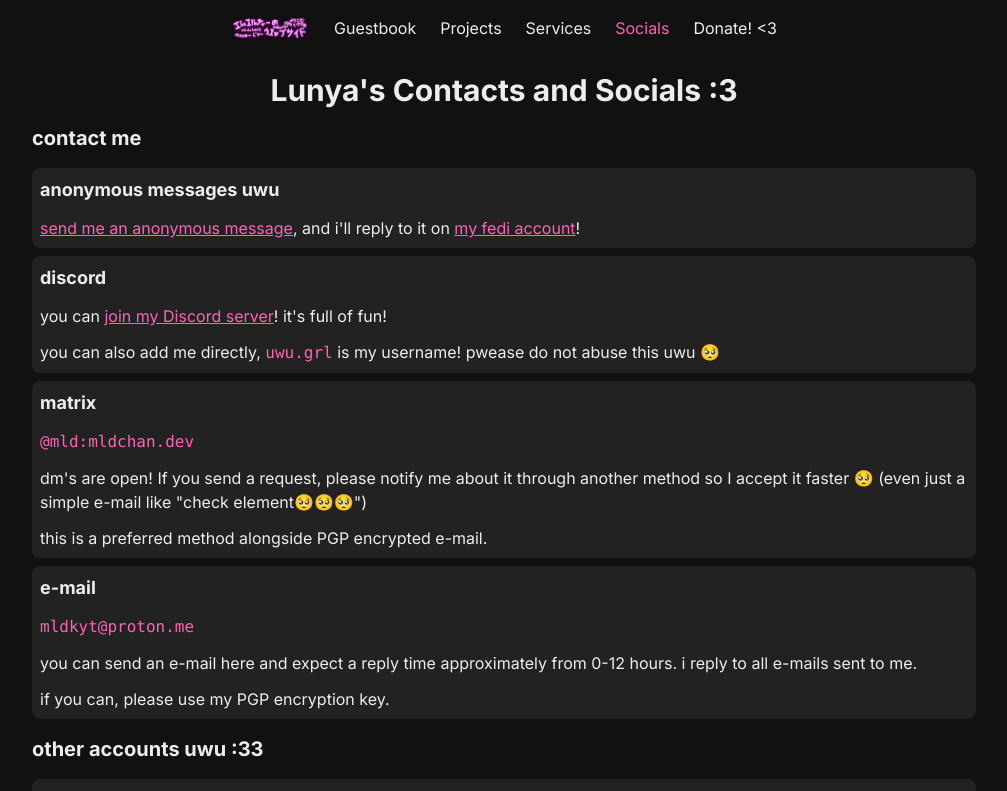
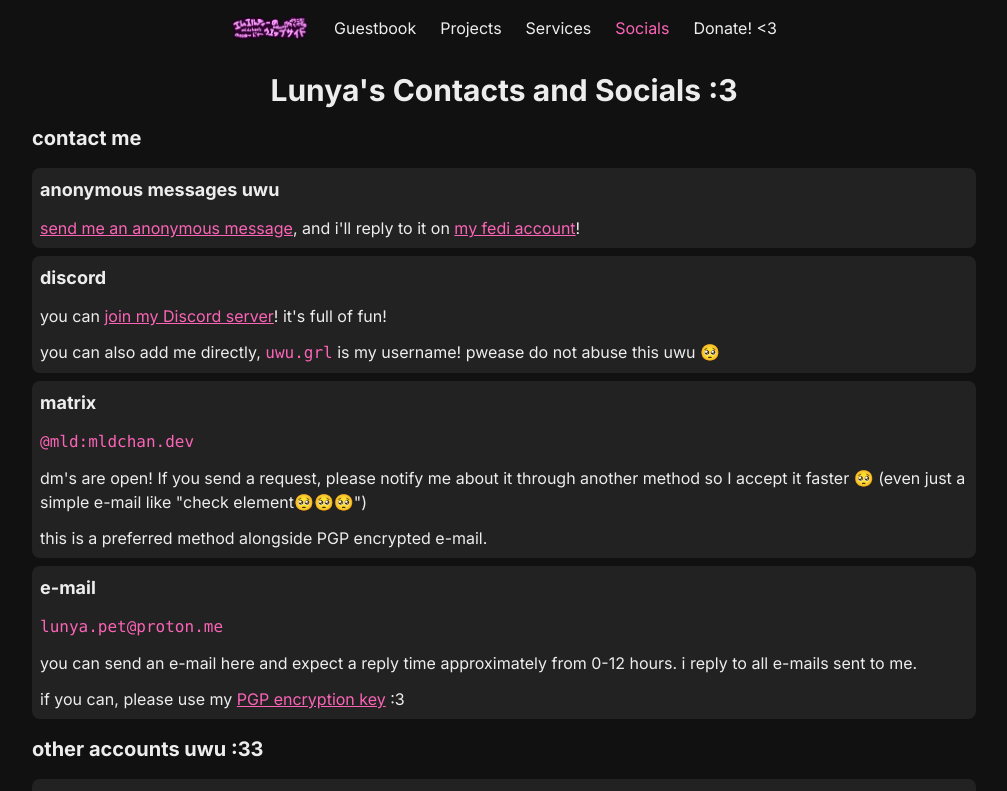
Before and after one commit to mldkyt/website-2025-07-15, a Next.js app: page /socials in a window 1280 px wide. Shown: the top 791 px of the page, without its empty margins (136-1143 px from the left). Built offline with nearby package versions, Linux system fonts and the light colour scheme; no server answers; the database is empty.

Commit message:
feat: Update E-mail address

```diff
--- a/src/pages/project/akabot/tos.tsx
+++ b/src/pages/project/akabot/tos.tsx
@@ -72,7 +72,7 @@ export default function TermsOfService(props: InferGetServerSidePropsType<typeof
                 <p className="py-2">the bot is not responsible for any damages done to your server. this is further reinforced by <Link href="https://git.lunya.pet/Lunya/Akabot/src/branch/1.0/LICENSE.md">the license</Link>.</p>
                 <ToSHeading>contact</ToSHeading>
                 <p className="py-2">you can contact me at <a
-                    href="mailto:mldkyt@proton.me">mldkyt@proton.me</a>.</p>
+                    href="mailto:lunya.pet@proton.me">lunya.pet@proton.me</a>.</p>
                 <p className="py-2">please agree to my fancy work 🥺 or pwease don&pos;t use the official instance of the bot.</p>
                 <Offset amt={3}/>
                 <Footer visits={props.visits} route={'/project/akabot/tos'}
--- a/src/pages/socials.tsx
+++ b/src/pages/socials.tsx
@@ -67,9 +67,9 @@ export default function Socials(props: InferGetServerSidePropsType<typeof getSer
 
                 <div className="bg-[#222] rounded-lg m-2">
                     <h3 className="font-bold p-2 text-lg">e-mail</h3>
-                    <p className="p-2 pt-0"><code className="text-pink-400">mldkyt@proton.me</code></p>
+                    <p className="p-2 pt-0"><code className="text-pink-400">lunya.pet@proton.me</code></p>
                     <p className="p-2 pt-0">you can send an e-mail here and expect a reply time approximately from 0-12 hours. i reply to all e-mails sent to me.</p>
-                    <p className="p-2 pt-0">if you can, please use my PGP encryption key.</p>
+                    <p className="p-2 pt-0">if you can, please use my <a href="/publickey.asc" className="underline text-pink-400 hover:text-pink-200">PGP encryption key</a> :3</p>
                 </div>
 
                 <h2 className="text-xl font-bold py-2 ml-2">other accounts uwu :33</h2>
```
Also changed, not shown: 1 other file (tests, documents, lock files or other folders).
